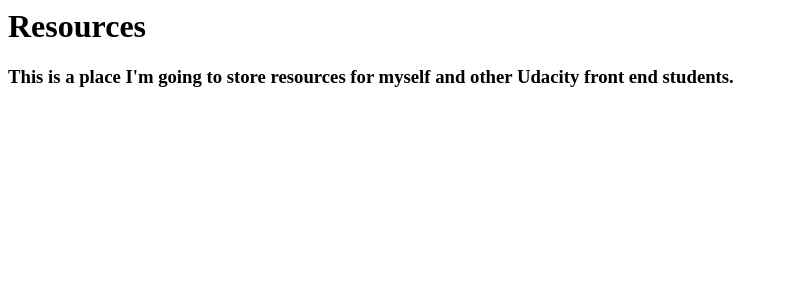
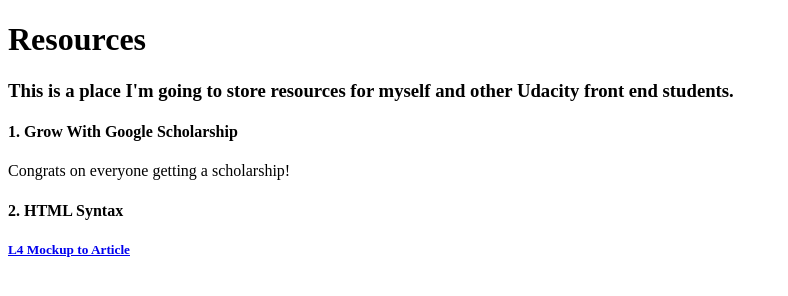
Before and after one commit to alexanderstran/frontendweb, a plain HTML site: page index.html in a window 1280 px wide. Shown: the whole page, without its empty margins (0-788 px from the left). Drawn offline with Linux system fonts and the light colour scheme.

Commit message:
Add files via upload

```diff
--- a/index.html
+++ b/index.html
@@ -1,3 +1,4 @@
+<!DOCTYPE html>
 <html>
 <head>
 	  <meta charset="UTF-8">
@@ -11,6 +12,9 @@
 
 <h1>Resources</h1>
 <h3>This is a place I'm going to store resources for myself and other Udacity front end students.</h3>
-
+<h4>1. Grow With Google Scholarship</h2>
+<p>Congrats on everyone getting a scholarship!</p>
+<h4>2. HTML Syntax</h4>
+<h5><a href="https://codepen.io/alexanderstran/pen/vprpay">L4 Mockup to Article</a></h5>
 	</body>
 </html>
```
